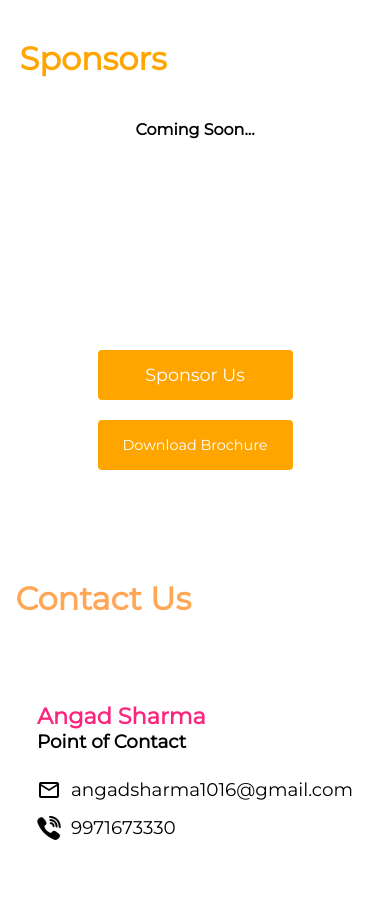
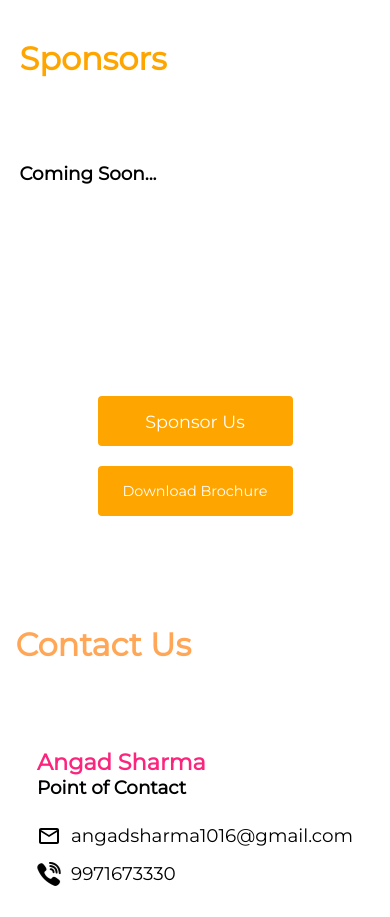
Before and after one commit to GDGVIT/Women-Techies-Website, a website: page index.html in a window 390 px wide. Shown: the part 3860-4777 px from the top of the page. Drawn offline with nearby package versions, Linux system fonts and the light colour scheme.

Commit message:
coming soon size and weight

```diff
--- a/css/landing.css
+++ b/css/landing.css
@@ -1205,6 +1205,12 @@ nav{
         height: fit-content;
         margin: 0 5vw 0 5vw;
     }
+    .ele-seven > p{
+        text-align: left;
+        font-size: var(--text-font-size);
+        font-weight: bold;
+        padding-top: 5vh;
+    }
     .content-six > h1{
         text-align: initial;
         margin-bottom: calc(var(--heading-margin) + 12px);
@@ -1232,6 +1238,7 @@ nav{
     .ele > h2, .ele > p{
         color: var(--main-text-color);
         text-align: left;
+        font-size: var(--text-font-size);
     }
 
     /* Six-Mobile: End */
```
